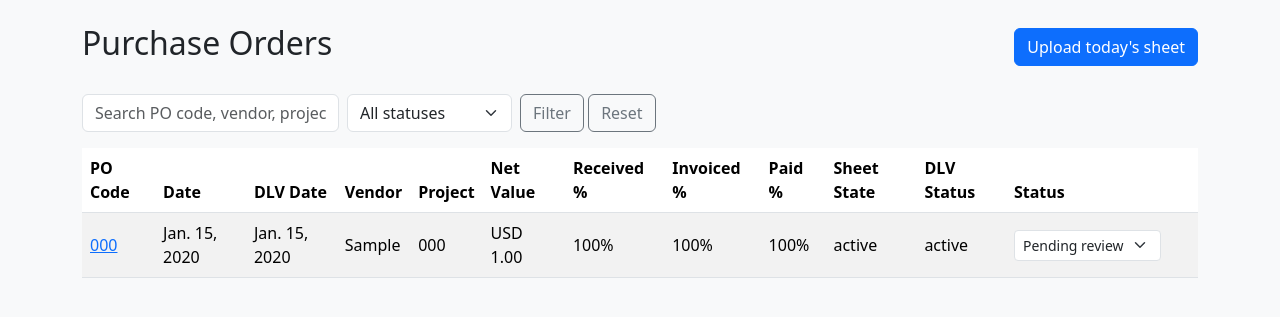
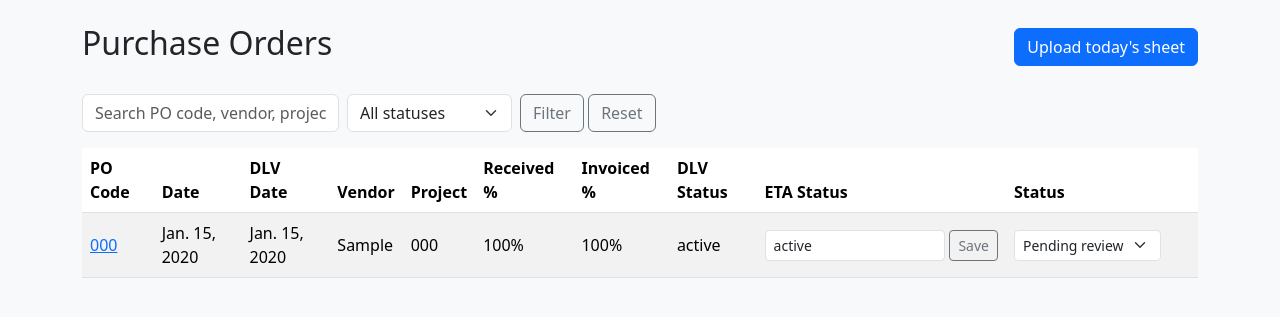
Before and after one commit to Ahmad-Zahoor/logistic-portal, a Django app: page /purchase-orders/ in a window 1280 px wide. Shown: the part 56-373 px from the top of the page. Run offline with Django 5.2, Linux system fonts and the light colour scheme; a user stored in the database is signed in; tables that the repository leaves empty hold one stand-in row (values such as "Sample post").

Commit message:
Trim PO list columns and add a free-text ETA Status field
Remove Net Value, Paid %, and Sheet State from the Purchase Orders list
view (still visible on the PO detail page). Add a new eta_status field
that's freely editable inline on both the list and detail views —
like the workflow Status field, it's untouched by re-uploading the
daily sheet.

Co-Authored-By: Claude Sonnet 5 <noreply@anthropic.com>
Claude-Session: https://claude.ai/code/session_01URQTCVR3omEDqrfDEgwJPk

```diff
--- a/purchase_orders/models.py
+++ b/purchase_orders/models.py
@@ -29,8 +29,9 @@ class PurchaseOrder(models.Model):
     dlv_status = models.CharField(max_length=50, blank=True)
     last_imported_at = models.DateTimeField(null=True, blank=True)
 
-    # Managed by hand in the portal — re-importing the sheet never touches this.
+    # Managed by hand in the portal — re-importing the sheet never touches these.
     status = models.CharField(max_length=20, choices=Status.choices, default=Status.PENDING_REVIEW)
+    eta_status = models.CharField(max_length=255, blank=True, default="")
 
     created_at = models.DateTimeField(auto_now_add=True)
     updated_at = models.DateTimeField(auto_now=True)
--- /dev/null
+++ b/purchase_orders/templates/purchase_orders/_eta_status_form.html
@@ -0,0 +1,13 @@
+<form method="post" action="{% url 'po-eta-status-update' po.pk %}" class="d-flex gap-1">
+    {% csrf_token %}
+    <input type="hidden" name="next" value="{{ next_url }}">
+    <input
+        type="text"
+        name="eta_status"
+        value="{{ po.eta_status }}"
+        class="form-control form-control-sm"
+        placeholder="e.g. Delayed 3 days"
+        maxlength="255"
+    >
+    <button type="submit" class="btn btn-sm btn-outline-secondary">Save</button>
+</form>
--- a/purchase_orders/templates/purchase_orders/po_detail.html
+++ b/purchase_orders/templates/purchase_orders/po_detail.html
@@ -19,6 +19,10 @@
     <dt class="col-sm-3">Paid Value</dt><dd class="col-sm-9">{{ purchaseorder.currency }} {{ purchaseorder.paid_value }} ({{ purchaseorder.paid_pct|floatformat:1 }}%)</dd>
     <dt class="col-sm-3">Sheet State</dt><dd class="col-sm-9">{{ purchaseorder.source_state|default:"—" }}</dd>
     <dt class="col-sm-3">DLV Status (sheet)</dt><dd class="col-sm-9">{{ purchaseorder.dlv_status|default:"—" }}</dd>
+    <dt class="col-sm-3">ETA Status</dt>
+    <dd class="col-sm-9" style="max-width: 24rem;">
+        {% include "purchase_orders/_eta_status_form.html" with po=purchaseorder next_url=request.get_full_path %}
+    </dd>
     <dt class="col-sm-3">Last imported</dt><dd class="col-sm-9">{{ purchaseorder.last_imported_at|default:"Never (manually created)" }}</dd>
 </dl>
 
--- a/purchase_orders/templates/purchase_orders/po_list.html
+++ b/purchase_orders/templates/purchase_orders/po_list.html
@@ -33,12 +33,10 @@
             <th>DLV Date</th>
             <th>Vendor</th>
             <th>Project</th>
-            <th>Net Value</th>
             <th>Received %</th>
             <th>Invoiced %</th>
-            <th>Paid %</th>
-            <th>Sheet State</th>
             <th>DLV Status</th>
+            <th>ETA Status</th>
             <th>Status</th>
         </tr>
     </thead>
@@ -50,18 +48,18 @@
             <td>{{ po.delivery_date|default:"—" }}</td>
             <td>{{ po.vendor }}</td>
             <td>{{ po.project_code|default:"—" }}</td>
-            <td>{{ po.currency }} {{ po.net_value }}</td>
             <td>{{ po.received_pct|floatformat:0 }}%</td>
             <td>{{ po.invoiced_pct|floatformat:0 }}%</td>
-            <td>{{ po.paid_pct|floatformat:0 }}%</td>
-            <td>{{ po.source_state|default:"—" }}</td>
             <td>{{ po.dlv_status|default:"—" }}</td>
+            <td style="min-width: 12rem;">
+                {% include "purchase_orders/_eta_status_form.html" with po=po next_url=request.get_full_path %}
+            </td>
             <td style="min-width: 12rem;">
                 {% include "purchase_orders/_status_form.html" with po=po next_url=request.get_full_path %}
             </td>
         </tr>
         {% empty %}
-        <tr><td colspan="12" class="text-center text-muted">No purchase orders yet — upload today's sheet to get started.</td></tr>
+        <tr><td colspan="10" class="text-center text-muted">No purchase orders yet — upload today's sheet to get started.</td></tr>
         {% endfor %}
     </tbody>
 </table>
--- a/purchase_orders/urls.py
+++ b/purchase_orders/urls.py
@@ -7,4 +7,9 @@ urlpatterns = [
     path("purchase-orders/upload/", views.POUploadView.as_view(), name="po-upload"),
     path("purchase-orders/<int:pk>/", views.PODetailView.as_view(), name="po-detail"),
     path("purchase-orders/<int:pk>/status/", views.POStatusUpdateView.as_view(), name="po-status-update"),
+    path(
+        "purchase-orders/<int:pk>/eta-status/",
+        views.POETAStatusUpdateView.as_view(),
+        name="po-eta-status-update",
+    ),
 ]
--- a/purchase_orders/views.py
+++ b/purchase_orders/views.py
@@ -11,6 +11,17 @@ from django.views.generic.edit import FormView
 from .forms import POUploadForm
 from .imports import import_purchase_orders
 from .models import PurchaseOrder
+
+ETA_STATUS_MAX_LENGTH = PurchaseOrder._meta.get_field("eta_status").max_length
+
+
+def _redirect_next(request, fallback_url_name="po-list"):
+    next_url = request.POST.get("next")
+    if next_url and url_has_allowed_host_and_scheme(
+        next_url, allowed_hosts={request.get_host()}, require_https=request.is_secure()
+    ):
+        return redirect(next_url)
+    return redirect(reverse(fallback_url_name))
 
 
 class POListView(LoginRequiredMixin, ListView):
@@ -91,9 +102,18 @@ class POStatusUpdateView(LoginRequiredMixin, View):
         else:
             messages.error(request, "Invalid status.")
 
-        next_url = request.POST.get("next")
-        if next_url and url_has_allowed_host_and_scheme(
-            next_url, allowed_hosts={request.get_host()}, require_https=request.is_secure()
-        ):
-            return redirect(next_url)
-        return redirect(reverse("po-list"))
+        return _redirect_next(request)
+
+
+class POETAStatusUpdateView(LoginRequiredMixin, View):
+    def post(self, request, pk):
+        po = get_object_or_404(PurchaseOrder, pk=pk)
+        eta_status = request.POST.get("eta_status", "").strip()
+        if len(eta_status) > ETA_STATUS_MAX_LENGTH:
+            messages.error(request, f"ETA status is too long (max {ETA_STATUS_MAX_LENGTH} characters).")
+        else:
+            po.eta_status = eta_status
+            po.save(update_fields=["eta_status", "updated_at"])
+            messages.success(request, f"{po.po_code} ETA status updated.")
+
+        return _redirect_next(request)
```
Also changed, not shown: purchase_orders/migrations/0002_purchaseorder_eta_status.py (added).
